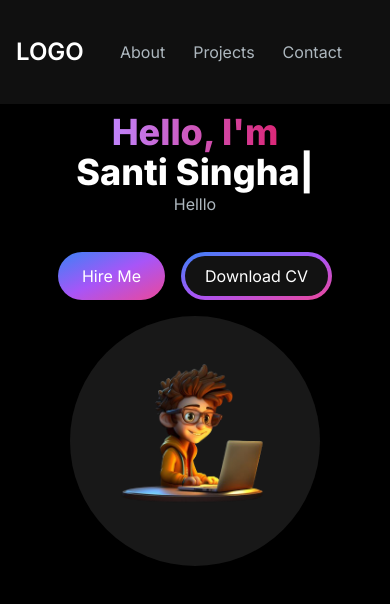
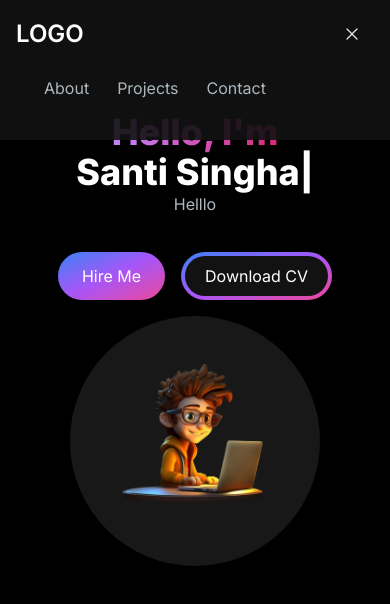
Before and after one commit to 20santi/my-portfolio, a Next.js app: page / in a window 390 px wide. Shown: the top 604 px of the page. Built offline with nearby package versions, Linux system fonts and the light colour scheme.

Commit message:
feat: create navbar

```diff
--- a/app/components/Navbar.jsx
+++ b/app/components/Navbar.jsx
@@ -1,6 +1,8 @@
+"use client"
 import Link from "next/link";
-import React from "react";
+import React, { useState } from "react";
 import NavLink from "./NavLink";
+import { Bars3Icon, XMarkIcon } from "@heroicons/react/24/solid";
 
 const navLinks = [
     {
@@ -18,12 +20,24 @@
   ];
 
 const Navbar = () => {
+  const [navbarOpen, setNavbarOpen] = useState(false);
   return (
     <nav className="fixed top-0 left-0 right-0 z-10 bg-[#121212] bg-opacity-90">
       <div className="flex flex-wrap items-center justify-between mx-auto p-4">
         <Link href={"/"} className="text-2xl md:text-5xl text-white font-semibold">
           LOGO
         </Link>
+        <div className=" mobile-menu block md:hidden">
+          {navbarOpen ? (
+            <button onClick={() => setNavbarOpen(true)} className="text-slate-200 border-slate-200 hover:text-white hover:border-white flex items-center py-2 px-3">
+              <Bars3Icon className="h-5 w-5"/>
+            </button>
+          ) : (
+            <button onClick={() => setNavbarOpen(false)} className="text-slate-200 border-slate-200 hover:text-white hover:border-white flex items-center py-2 px-3">
+              <XMarkIcon className="h-5 w-5"/>
+            </button>
+          )}
+        </div>
         <div className="menu block md:w-auto" id="navbar">
           <ul className="flex p-4 md:p-0 md:flex-row md:space-x-8 mt-0">
           {navLinks.map((link, index) => (
--- a/package.json
+++ b/package.json
@@ -9,6 +9,7 @@
     "lint": "next lint"
   },
   "dependencies": {
+    "@heroicons/react": "^2.1.1",
     "next": "14.1.0",
     "react": "^18",
     "react-dom": "^18",
```
Also changed, not shown: 1 other file (tests, documents, lock files or other folders).
